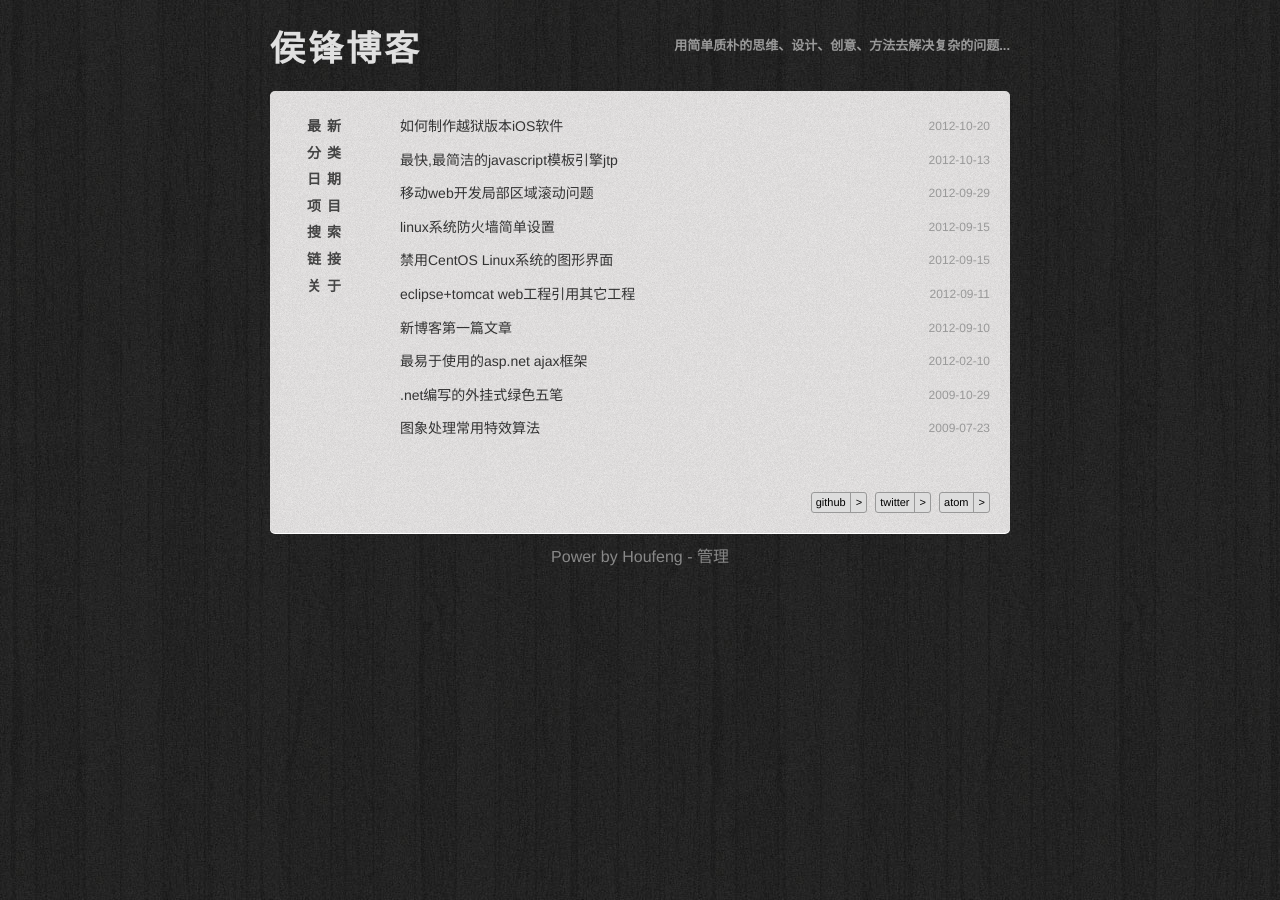
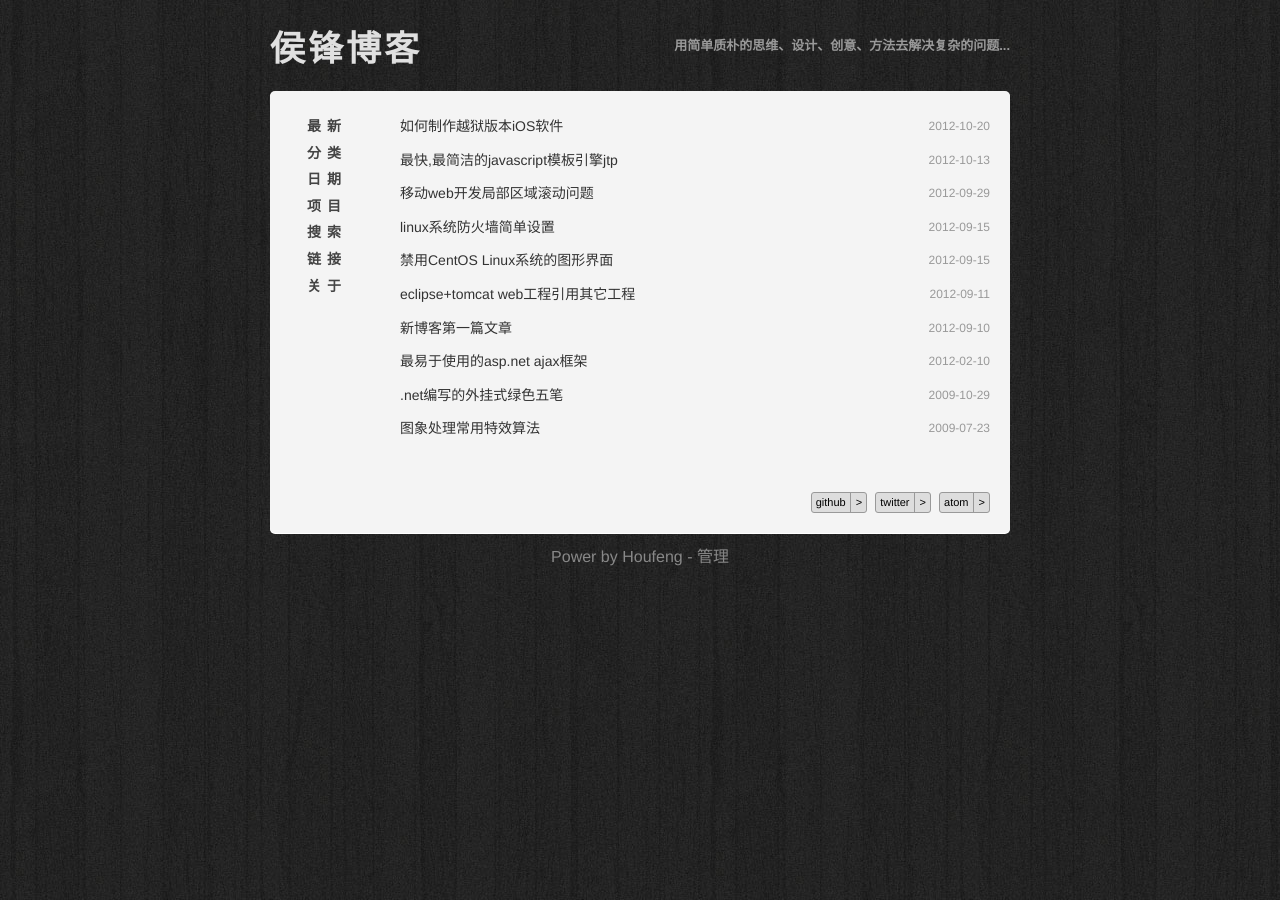
Before and after one commit to Houfeng/houfeng.github.com, a Jekyll site: the page built from index.html, in a window 1280 px wide. Built offline with Jekyll 4.4.1, drawn with Linux system fonts in a browser that asks for light colours; Markdown is read by kramdown in place of the engine named in the settings; comment, search, counter and statistics services are not loaded.

Commit message:
Updated styles/style.css

```diff
--- a/styles/style.css
+++ b/styles/style.css
@@ -72,7 +72,7 @@ div#wrapper {
 	-moz-box-shadow:0 1px 0 #FFFFFF;
 	-webkit-box-shadow:0 1px 0 #FFFFFF;
 	box-shadow:0 1px 0 #FFFFFF;
-	background:#f4f4f4 url(../images/bg-5.png);
+	background:#f4f4f4;/*url(../images/bg-5.png);*/
 	color:#111;
 	font-size:14px;
 	line-height:190%;
```
